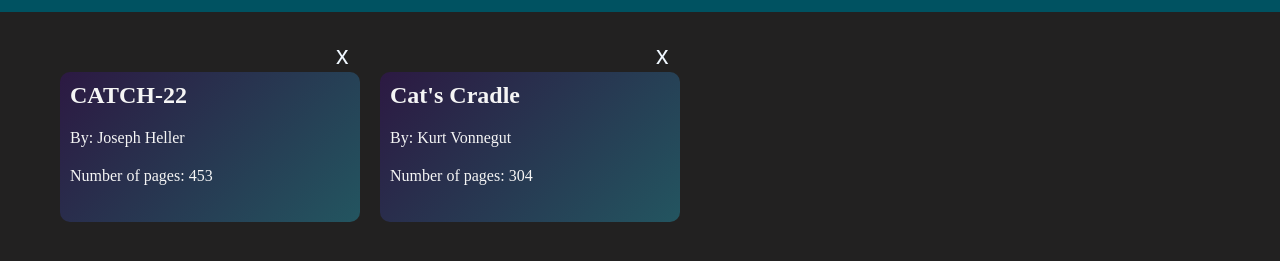
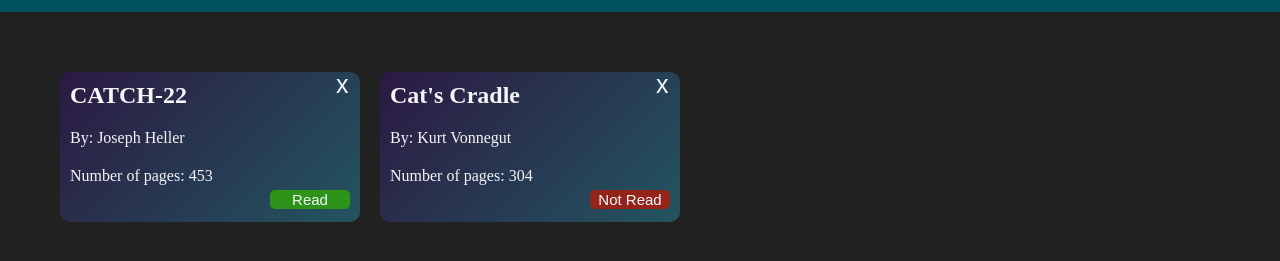
Before and after one commit to kamyar-mazloom/Library, a plain HTML site: page index.html in a window 1280 px wide. Shown: the part 99-360 px from the top of the page. Drawn offline with Linux system fonts and the light colour scheme.

Commit message:
Final version

```diff
--- a/Script.js
+++ b/Script.js
@@ -1,7 +1,7 @@
 // Array
 let myLibrary = [
   {title: 'CATCH-22', author: 'Joseph Heller', pages: '453', read: 'read'},
-  {title: "Cat's Cradle", author: 'Kurt Vonnegut', pages: '304', read: 'read'}
+  {title: "Cat's Cradle", author: 'Kurt Vonnegut', pages: '304', read: 'notRead'}
 ];
 //Remove child nodes
 function removeAllChildNodes(parent) {
@@ -64,6 +64,19 @@
   domPages.innerHTML = "<span>Number of pages: </span>" + myLibrary[i].pages;
   domCard.append(domPages)
 
+  let domStatus = document.createElement("button")
+  domStatus.setAttribute("class","book-status")
+  domCard.append(domStatus)
+  domStatus.setAttribute("id", i)
+  domStatus.setAttribute("onclick","checkFnc(this.id)")
+  if (myLibrary[i].read === "read") {
+    domStatus.innerHTML = "Read"
+    domStatus.style.backgroundColor = '#2e9419';
+  } else {
+    domStatus.innerHTML = "Not Read"
+    domStatus.style.backgroundColor = '#942319';
+  }
+
   let domClose = document.createElement("button")
   domClose.setAttribute("class","closeBtn")
   domClose.setAttribute("id", i)
@@ -81,3 +94,16 @@
   cardCreation()
   }
 ///check-uncheck function
+function checkFnc(clicked_id) {
+  if (myLibrary[clicked_id].read =="read") {
+  myLibrary[clicked_id].read ="unRead"
+    let domBody = document.getElementById("body-id");
+    removeAllChildNodes(domBody)
+  cardCreation()
+  }
+  else{
+    myLibrary[clicked_id].read ="read"
+    let domBody = document.getElementById("body-id");
+    removeAllChildNodes(domBody)
+  cardCreation()
+  }}
--- a/style.css
+++ b/style.css
@@ -16,7 +16,7 @@
   font-size: 25px;
   color:aliceblue;
   cursor: pointer;
-  position: relative; top: -155px; left: 270px;
+  position: relative; top: -145px; left: 270px;
 }
   .header{
   background-color: rgb(0, 82, 97);
@@ -75,12 +75,16 @@
       color: whitesmoke;
       margin: 10px 10px 10px 10px;
     }
-    .status{
-      font-size: 12px;
-      color: whitesmoke;
-      margin: 0px 0px 0px 185px;
+    .book-status{
+      color: aliceblue;
+      font-size: 15px;
+      position: relative; top: -5px; left: 210px;
+      border: 0px;
+      width: 80px;
+
+      background-color: aliceblue;
+      border-radius: 5px;
     }
-
     #overlay {
       position: fixed;
       display: none;
```
